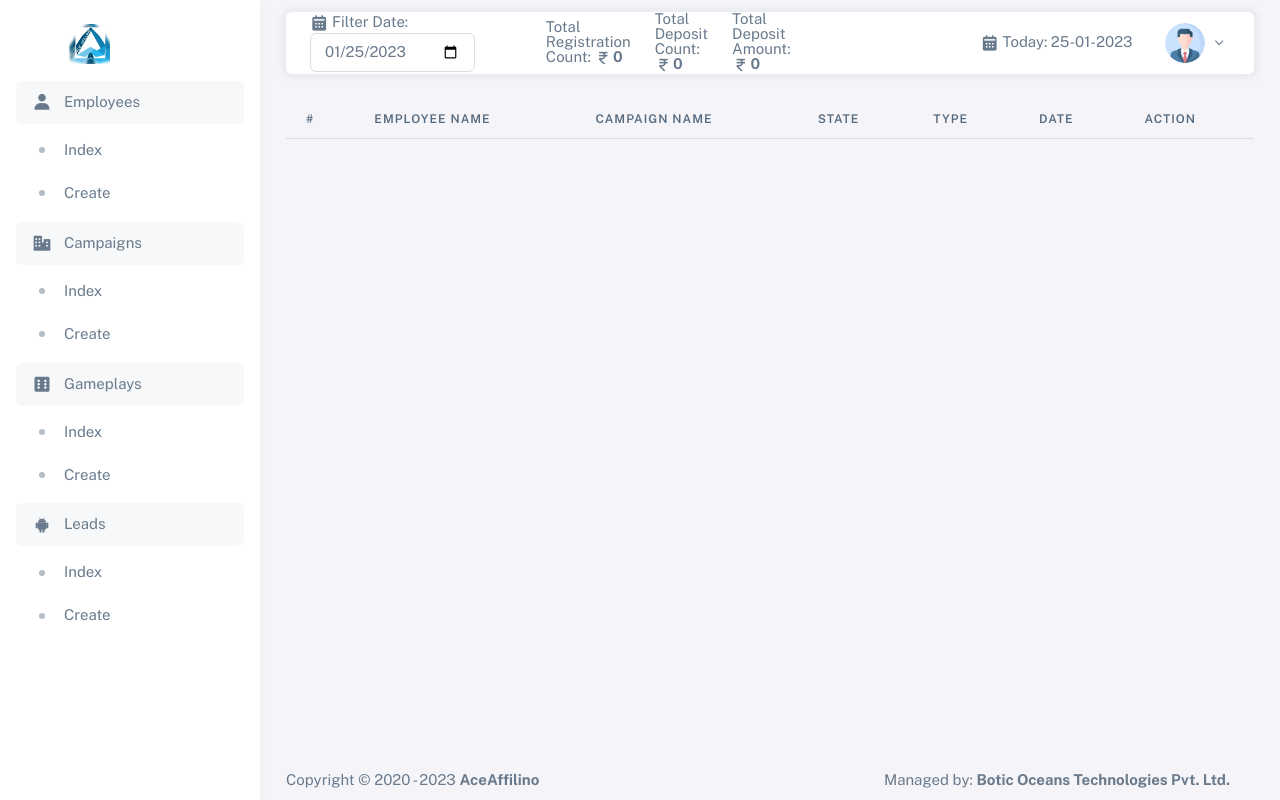
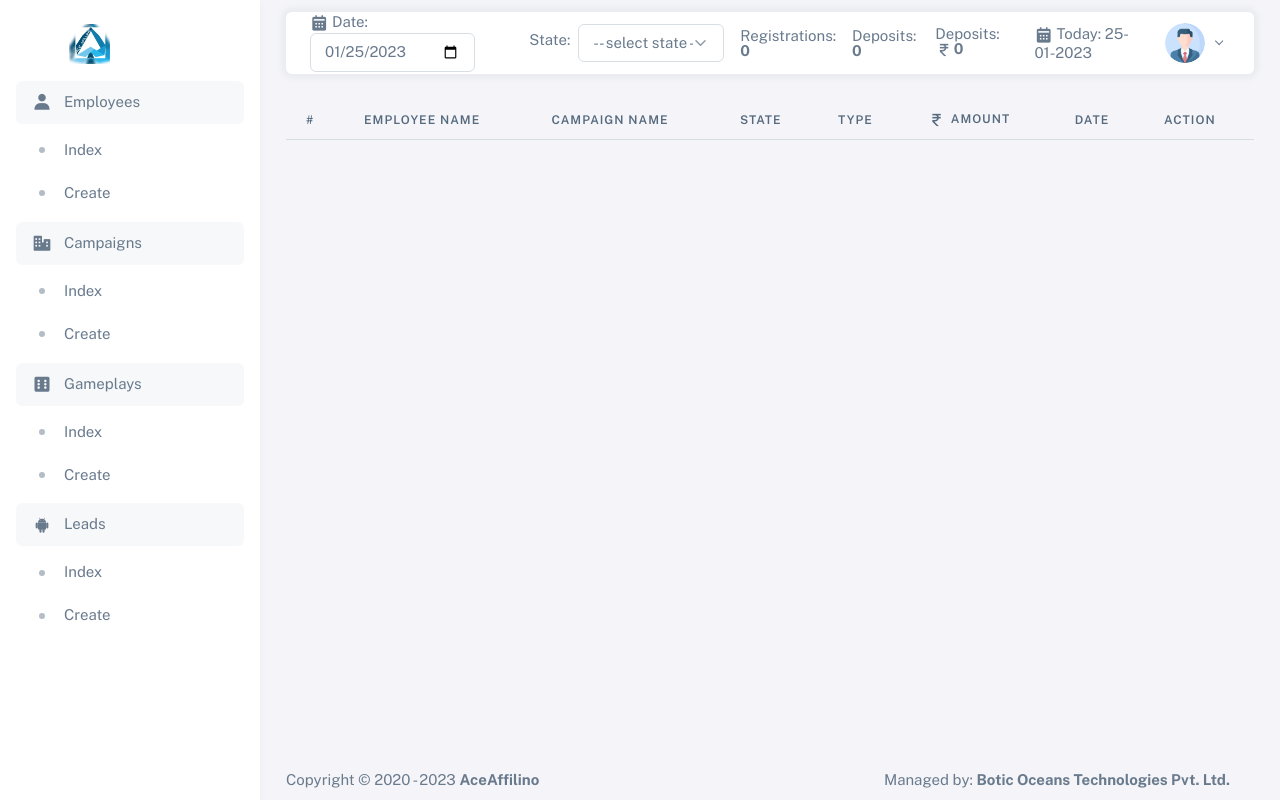
Before and after one commit to Sunil178/Laravel-Styled-PHP, a PHP site: page /leads in a window 1280 px wide. Run offline with PHP 8.4, Linux system fonts and the light colour scheme; the visitor is signed in with stand-in values (Sample User, id 1); tables that the repository leaves empty hold one stand-in row (values such as "Sample post"); lists and menus that the app fills with data are empty; some libraries are stand-ins or nearby versions.

Commit message:
Added state filter

```diff
--- a/controller/leads/index.php
+++ b/controller/leads/index.php
@@ -1,17 +1,21 @@
 <?php
     if (!isset($date)) {
         $date = date('Y-m-d');
+    }
+    if (!isset($state_id)) {
+        $state_id = '';
     }
 
     $model = new Model('leads');
     $employee_id = $_SESSION['employee_id'];
 
-    /* $query = "SELECT leads.id, employees.name AS employees_name, employees.username, campaigns.name AS campaign_name, states.name as state_name, leads.type, leads.state, (CASE WHEN leads.count IS NULL THEN le.count ELSE leads.count END) AS count, lead_date FROM leads JOIN employees ON employees.id = leads.employee_id LEFT JOIN campaigns ON campaigns.id = leads.campaign_id LEFT JOIN states ON states.id = leads.state_id LEFT JOIN ( SELECT lead_id, COUNT(emulators.id) AS count FROM emulators GROUP BY lead_id ) le ON le.lead_id = leads.id WHERE DATE(lead_date) = '$date'"; */
-
     $query = "SELECT leads.id, employees.name AS employees_name, employees.username, campaigns.name AS campaign_name, states.name as state_name, leads.type, leads.created_at as lead_date, ld.total_lead_deposit FROM leads JOIN employees ON employees.id = leads.employee_id LEFT JOIN campaigns ON campaigns.id = leads.campaign_id LEFT JOIN states ON states.id = leads.state_id LEFT JOIN ( SELECT lead_id, SUM(lead_deposits.amount) AS total_lead_deposit FROM lead_deposits GROUP BY lead_id ) ld ON ld.lead_id = leads.id WHERE DATE(leads.created_at) = '$date'";
 
     if (!checkAdmin()) {
         $query .= " AND leads.employee_id = '$employee_id'";
+    }
+    if ($state_id != '') {
+        $query .= " AND leads.state_id = '$state_id'";
     }
     $query .= " ORDER BY lead_date DESC";
     $leads = $model->runQuery($query);
@@ -19,5 +23,8 @@
     $model = new Model('payment_methods');
     $payment_methods = $model->getAll();
 
+    $model = new Model('states');
+    $states = $model->getAll();
+
     include_once __DIR__."/../../views/leads/index.php";
 ?>
--- a/home.php
+++ b/home.php
@@ -1,3 +1,7 @@
+<?php ob_start(); ?>
+    <div class="w-100"></div>
+<?php $customNavbar = ob_get_clean(); ?>
+
 <?php ob_start(); ?>
 
     <h1>Welcome <u><?php echo $_SESSION['employee_name'] ?? 'User' ?></u> To AceAffilino Tracker</h1>
--- a/index.php
+++ b/index.php
@@ -26,17 +26,17 @@ function checkAuth($admin = false) {
 }
 
 function showPage($page, $data = [], $admin = false) {
-    if ($data) {
-        ${$data[0]} = $data[1];
-    }
+    extract($data);
     checkAuth($admin) ? include_once __DIR__ . $page : include_once __DIR__ . '/views/403.php';
 }
 
 $request = $_SERVER['REQUEST_URI'];
 
 $request = str_replace('/tracker', '', $request);       //  For server
+$request = rtrim($request, '/');
 
 switch ($request) {
+    case '':
     case '/' :
         checkAuth() ? include_once __DIR__ . '/home.php' : include_once __DIR__ . '/views/login/index.php';
         break;
@@ -118,27 +118,27 @@ switch ($request) {
     default:
         switch (true) {
             case preg_match('/^\/employees\/edit\/([0-9]+)$/', $request, $matches):
-                showPage('/views/employees/edit.php', ['employee_id', $matches[1]], true);
+                showPage('/views/employees/edit.php', [ 'employee_id' => $matches[1] ], true);
                 break;
 
             case preg_match('/^\/acampaigns\/edit\/([0-9]+)$/', $request, $matches):
-                showPage('/views/campaigns/edit.php', ['campaign_id', $matches[1]], true);
+                showPage('/views/campaigns/edit.php', [ 'campaign_id' => $matches[1] ], true);
                 break;
 
             case preg_match('/^\/gameplays\/([0-9]{4}-(0[1-9]|1[0-2])-(0[1-9]|[1-2][0-9]|3[0-1]))$/', $request, $matches):
-                showPage('/controller/gameplays/index.php', ['date', $matches[1]]);
+                showPage('/controller/gameplays/index.php', [ 'date' => $matches[1] ]);
                 break;
 
             case preg_match('/^\/gameplays\/edit\/([0-9]+)$/', $request, $matches):
-                showPage('/views/gameplays/edit.php', ['gameplay_id', $matches[1]]);
+                showPage('/views/gameplays/edit.php', [ 'gameplay_id' => $matches[1] ]);
                 break;
 
-            case preg_match('/^\/leads\/([0-9]{4}-(0[1-9]|1[0-2])-(0[1-9]|[1-2][0-9]|3[0-1]))$/', $request, $matches):
-                showPage('/controller/leads/index.php', ['date', $matches[1]]);
+            case preg_match('/^\/leads\/([0-9]{4}-(0[1-9]|1[0-2])-(0[1-9]|[1-2][0-9]|3[0-1]))\/?([0-9]+)?$/', $request, $matches):
+                showPage('/controller/leads/index.php', [ 'date' => $matches[1], 'state_id' => $matches[4] ]);
                 break;
 
             case preg_match('/^\/leads\/edit\/([0-9]+)$/', $request, $matches):
-                showPage('/views/leads/edit.php', ['lead_id', $matches[1]]);
+                showPage('/views/leads/edit.php', [ 'lead_id' => $matches[1] ]);
                 break;
 
             default:
--- a/layout/index.php
+++ b/layout/index.php
@@ -76,8 +76,7 @@
 
                     <?php if (isset($customNavbar)) { echo $customNavbar; } ?>
 
-                    <div class="navbar-nav-right d-flex align-items-center" id="navbar-collapse">
-
+                    <div class="navbar-nav d-flex align-items-center" id="navbar-collapse" style="width: 27%">
 
                         <ul class="navbar-nav flex-row align-items-center ms-auto">
                             <li class="nav-item lh-1 me-4">
--- a/views/campaigns/index.php
+++ b/views/campaigns/index.php
@@ -1,3 +1,7 @@
+<?php ob_start(); ?>
+    <div class="w-100"></div>
+<?php $customNavbar = ob_get_clean(); ?>
+
 <?php
     ob_start();
 
--- a/views/campaigns/store.php
+++ b/views/campaigns/store.php
@@ -1,3 +1,7 @@
+<?php ob_start(); ?>
+    <div class="w-100"></div>
+<?php $customNavbar = ob_get_clean(); ?>
+
 <?php ob_start(); ?>
      <div class="col-md-10">
           <div class="card mb-4">
--- a/views/employees/index.php
+++ b/views/employees/index.php
@@ -1,3 +1,7 @@
+<?php ob_start(); ?>
+    <div class="w-100"></div>
+<?php $customNavbar = ob_get_clean(); ?>
+
 <?php
     ob_start();
 
--- a/views/employees/store.php
+++ b/views/employees/store.php
@@ -1,3 +1,7 @@
+<?php ob_start(); ?>
+    <div class="w-100"></div>
+<?php $customNavbar = ob_get_clean(); ?>
+
 <?php ob_start(); ?>
      <div class="col-md-10">
           <div class="card mb-4">
--- a/views/gameplays/index.php
+++ b/views/gameplays/index.php
@@ -22,7 +22,7 @@
                     <?php } ?>
                     <th> Emulator Name </th>
                     <th> Count </th>
-                    <th> Rake </th>
+                    <th> <i class='bx bx-rupee mt-0'></i> Rake </th>
                     <th> Date </th>
                     <th> Action </th>
                 </tr>
@@ -36,8 +36,8 @@
                             <td> <?php echo $gameplay->name . ' : ' . $gameplay->username ?> </td>
                         <?php } ?>
                         <td> <?php echo $gameplay->emulator_name ?> </td>
-                        <td> <?php echo $gameplay->count ?> </td>
-                        <td> <?php echo $gameplay->rake ?> </td>
+                        <td> <?php echo (int) $gameplay->count ?> </td>
+                        <td> <i class='bx bx-rupee mt-0'></i> <?php echo (int) $gameplay->rake ?> </td>
                         <td> <?php echo $gameplay->date ?> </td>
                         <td>
                             <a href="/gameplays/edit/<?php echo $gameplay->id ?>" class="btn btn-info btn-sm">Edit</a>
--- a/views/gameplays/store.php
+++ b/views/gameplays/store.php
@@ -1,3 +1,7 @@
+<?php ob_start(); ?>
+    <div class="w-100"></div>
+<?php $customNavbar = ob_get_clean(); ?>
+
 <?php ob_start(); ?>
 
 <?php
@@ -35,7 +39,7 @@
                               <div class="mb-3 col-md-4">
                                    <div class="form-group">
                                         <label class="form-label">Emulator</label>
-                                        <select name="lead_id" class="form-select">
+                                        <select name="lead_id" class="form-select select2">
                                              <option value=""> -- select lead emulator -- </option>
                                              <?php foreach ($leads as $lead) { ?>
                                                   <option <?php echo ($gameplay->lead_id == $lead->id) ? 'selected' : ''; ?> value="<?php echo $lead->id; ?>"><?php echo $lead->emulator; ?></option>
--- a/views/leads/index.php
+++ b/views/leads/index.php
@@ -1,12 +1,10 @@
 <?php ob_start(); ?>
-
     <style>
         input[name=date] {
             width: initial;
             display: initial;
         }
     </style>
-
 <?php $customStyle = ob_get_clean(); ?>
 
 <?php ob_start(); ?>
@@ -22,6 +20,7 @@
                     <th> Campaign Name </th>
                     <th> State </th>
                     <th> Type </th>
+                    <th> <i class='bx bx-rupee mt-0'></i> Amount </th>
                     <th> Date </th>
                     <th> Action </th>
                 </tr>
@@ -37,6 +36,7 @@
                         <td> <?php echo $lead->campaign_name ?> </td>
                         <td> <?php echo $lead->state_name ?> </td>
                         <td> <?php echo ($lead->type == 0 ? 'Registration' : 'Deposit') ?> </td>
+                        <td> <i class='bx bx-rupee mt-0'></i> <?php echo (int) $lead->total_lead_deposit ?> </td>
                         <td> <?php echo $lead->lead_date ?> </td>
                         <td>
                             <a href="/leads/edit/<?php echo $lead->id ?>" class="btn btn-info btn-sm">Edit</a>
@@ -58,18 +58,29 @@
 
     <div class="navbar-nav-left w-100">
         <ul class="navbar-nav align-items-center ms-auto">
-            <li class="nav-item lh-1 me-4">
+            <li class="nav-item lh-1 me-3">
                 <i class='bx bxs-calendar mt-0'></i>
-                Filter Date:&nbsp;&nbsp;&nbsp;<input type="date" class="form-control" name="date" value="<?php echo $date; ?>">
+                <span class="mt-2 me-2">Date:</span>
+                <input type="date" class="form-control" name="date" value="<?php echo $date; ?>">
             </li>
-            <li class="nav-item lh-1 me-4">
-                <span>Total Registration Count: <b><i class='bx bx-rupee mt-0'></i><?php echo $total_registration_count; ?></b></span>
+            <li class="nav-item lh-1 d-flex flex-row me-3">
+                <span class="mt-2 me-2">State:</span>
+                <select name="state_id" class="form-select" required>
+                        <option value=""> -- select state -- </option>
+                        <?php foreach ($states as $state) { ?>
+                            <option <?php echo ($state_id == $state->id) ? 'selected' : ''; ?> value="<?php echo $state->id; ?>"><?php echo $state->code . ' : ' . $state->name; ?></option>
+                        <?php } ?>
+                </select>
+
             </li>
-            <li class="nav-item lh-1 me-4">
-                <span>Total Deposit Count: <b><i class='bx bx-rupee mt-0'></i><?php echo $total_deposit_count; ?></b></span>
+            <li class="nav-item lh-1 me-3">
+                <span>Registrations: <b><?php echo $total_registration_count; ?></b></span>
             </li>
-            <li class="nav-item lh-1 me-4">
-                <span>Total Deposit Amount: <b><i class='bx bx-rupee mt-0'></i><?php echo $total_deposit_amount; ?></b></span>
+            <li class="nav-item lh-1 me-3">
+                <span>Deposits: <b><?php echo $total_deposit_count; ?></b></span>
+            </li>
+            <li class="nav-item lh-1 me-3">
+                <span>Deposits: <b><i class='bx bx-rupee mt-0'></i><?php echo $total_deposit_amount; ?></b></span>
             </li>
         </ul>
     </div>
@@ -82,6 +93,10 @@
     $('input[name="date"]').on('change', function (event) {
         window.location = "/leads/" + this.value;
     });
+    $('select[name="state_id"]').on('change', function (event) {
+        date = $('input[name="date"]').val();
+        window.location = "/leads/" + date + "/" + this.value;
+    });
 </script>
 
 <?php
--- a/views/leads/store.php
+++ b/views/leads/store.php
@@ -1,3 +1,7 @@
+<?php ob_start(); ?>
+    <div class="w-100"></div>
+<?php $customNavbar = ob_get_clean(); ?>
+
 <?php ob_start(); ?>
 
     <style>
--- a/views/login/index.php
+++ b/views/login/index.php
@@ -1,3 +1,7 @@
+<?php ob_start(); ?>
+    <div class="w-100"></div>
+<?php $customNavbar = ob_get_clean(); ?>
+
 <?php ob_start(); ?>
      <div class="col-md-10">
           <div class="card mb-4">
```
